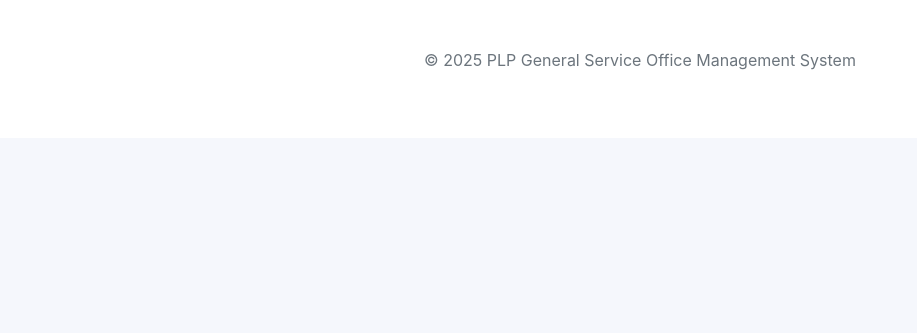
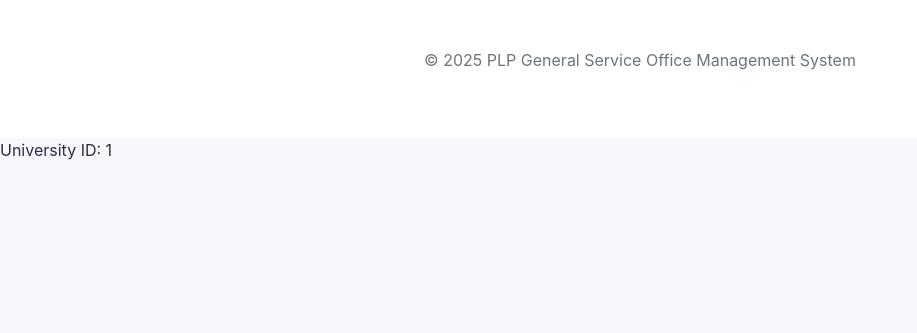
Before and after one commit to Jmpeligro/GSOManagementSystem, a PHP site: page /my_borrowings.php in a window 1280 px wide. Shown: the part 337-670 px from the top of the page, without its empty margins (0-917 px from the left). Run offline with PHP 8.4, Linux system fonts and the light colour scheme; the visitor is signed in with stand-in values (Sample User, id 1); data that the repository does not hold is empty.

Commit message:
Update my_borrowings.php

```diff
--- a/my_borrowings.php
+++ b/my_borrowings.php
@@ -8,6 +8,8 @@ if (!isLoggedIn()) {
 }
 
 $user_id = $_SESSION['user_id'];
+$university_id = $_SESSION['university_id'] ?? null;
+
 $sql = "SELECT b.*, e.name as equipment_name, e.equipment_code
         FROM borrowings b
         JOIN equipment e ON b.equipment_id = e.equipment_id
@@ -46,4 +48,8 @@ if (isset($_GET['cancel']) && !empty($_GET['cancel'])) {
 }
 
 include 'my_borrowings.html';
+
+if ($university_id) {
+    echo "<p>University ID: $university_id</p>";
+}
 ?>
```
